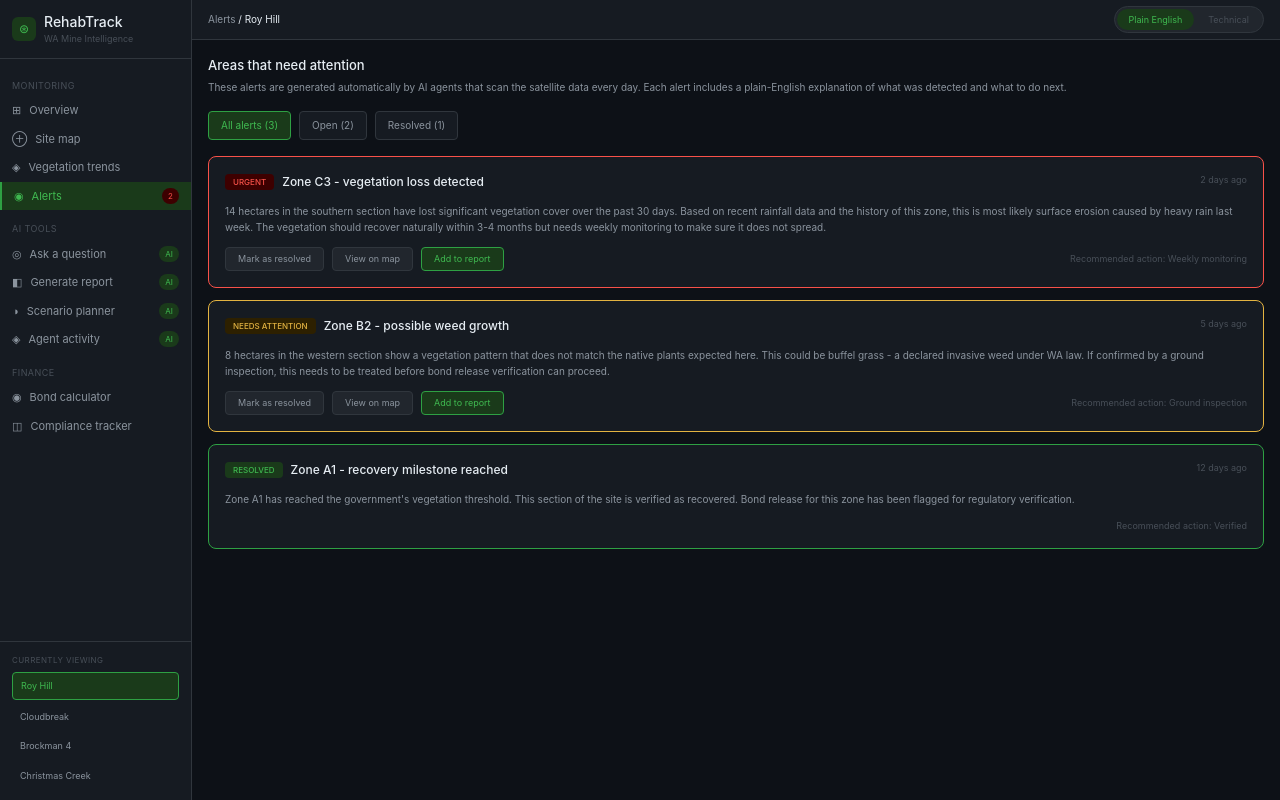
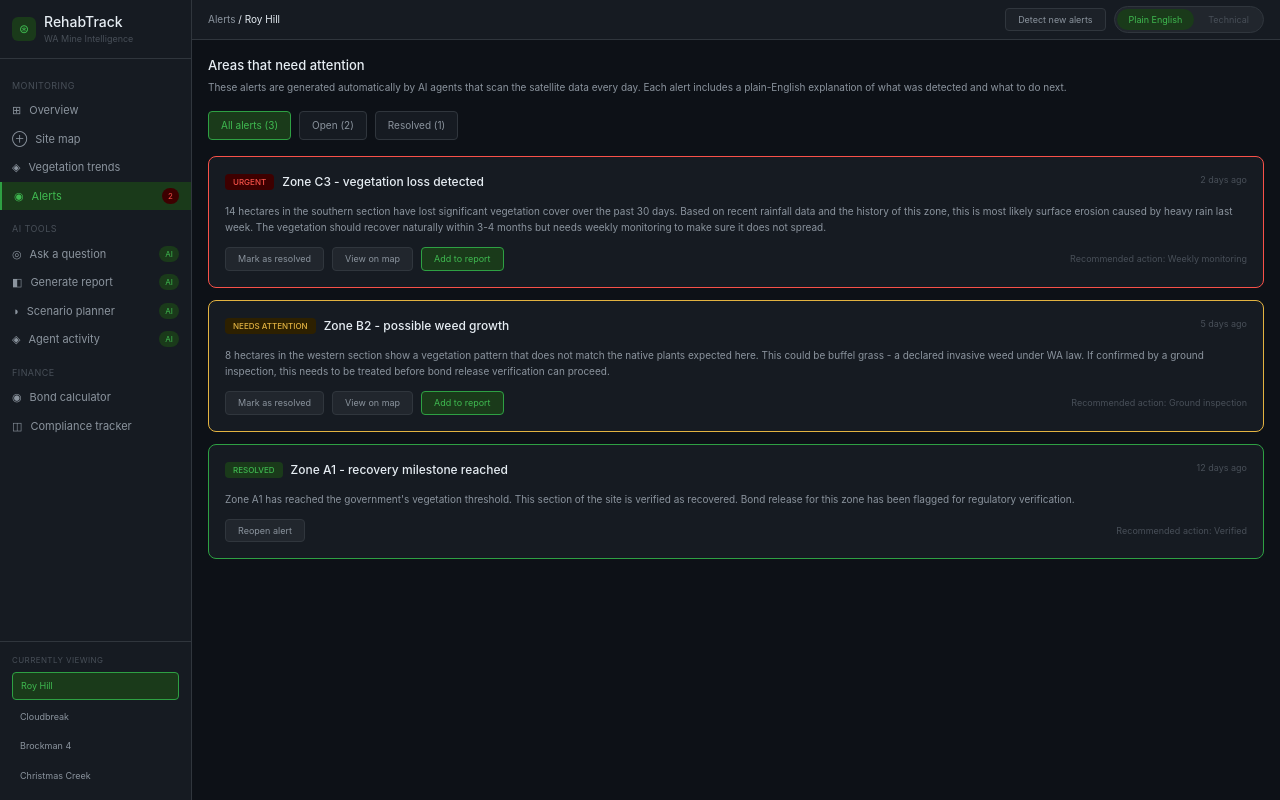
Before and after one commit to Dev4221/rehabtrack, a React (Vite) app: page /alerts in a window 1280 px wide. Built offline with nearby package versions, Linux system fonts and the light colour scheme.

Commit message:
Alerts - detect new alerts, unmark resolved, view on map, add to report all working

```diff
--- a/src/pages/Alerts.jsx
+++ b/src/pages/Alerts.jsx
@@ -1,4 +1,5 @@
 import { useState } from 'react'
+import { useNavigate } from 'react-router-dom'
 import { useSite } from '../SiteContext'
 
 const allAlerts = {
@@ -19,8 +20,7 @@ const allAlerts = {
     },
     {
       id: 3, severity: 'resolved', zone: 'Zone A1',
-      title: 'Zone A1 - recovery milestone reached',
-      area: '420 hectares',
+      title: 'Zone A1 - recovery milestone reached', area: '420 hectares',
       exec: 'Zone A1 has reached the government\'s vegetation threshold. This section of the site is verified as recovered. Bond release for this zone has been flagged for regulatory verification.',
       tech: 'NDVI mean 0.61 sustained above 0.35 threshold for 3 consecutive months. Random Forest: rehabilitating (confidence 96%). Bond milestone confirmed.',
       action: 'Verified', days: '12 days ago', resolved: true,
@@ -29,8 +29,7 @@ const allAlerts = {
   'cloudbreak': [
     {
       id: 1, severity: 'resolved', zone: 'Zone A1',
-      title: 'Zone A1 - recovery milestone reached',
-      area: '520 hectares',
+      title: 'Zone A1 - recovery milestone reached', area: '520 hectares',
       exec: 'Zone A1 has reached the government\'s vegetation threshold and is verified as recovered. Bond release for this zone has been flagged for regulatory verification.',
       tech: 'NDVI mean 0.58 sustained above 0.35 threshold for 4 consecutive months. Random Forest: rehabilitating (confidence 94%). Bond milestone confirmed.',
       action: 'Verified', days: '3 days ago', resolved: true,
@@ -39,8 +38,7 @@ const allAlerts = {
   'brockman': [
     {
       id: 1, severity: 'attention', zone: 'Zone D2',
-      title: 'Zone D2 - recovery rate below target',
-      area: '180 hectares',
+      title: 'Zone D2 - recovery rate below target', area: '180 hectares',
       exec: '180 hectares in the eastern section are recovering at less than half the required annual rate. At this pace, the bond release target for this zone will be missed by 18 months. A targeted replanting programme is recommended before the next wet season.',
       tech: 'NDVI velocity: +2.1%/yr vs 6% regulatory target. Linear regression R2=0.89. Projected milestone: Q3 2031 vs target Q1 2029.',
       action: 'Replanting programme', days: '1 week ago', resolved: false,
@@ -49,24 +47,21 @@ const allAlerts = {
   'christmas-creek': [
     {
       id: 1, severity: 'urgent', zone: 'Zone E1',
-      title: 'Zone E1 - critical vegetation loss',
-      area: '240 hectares',
+      title: 'Zone E1 - critical vegetation loss', area: '240 hectares',
       exec: '240 hectares in the northern section have shown almost no vegetation recovery since 2022. At the current rate, this zone will not meet the government\'s threshold until 2035 at the earliest - 5 years past the bond release target. Urgent intervention is required.',
       tech: 'NDVI mean 0.08 - well below 0.15 early regrowth threshold. Annual velocity: +1.2%/yr. Projected milestone: 2035+. Z-score vs site average: -3.4.',
       action: 'Urgent intervention', days: '2 days ago', resolved: false,
     },
     {
       id: 2, severity: 'urgent', zone: 'Zone E3',
-      title: 'Zone E3 - erosion spreading',
-      area: '95 hectares',
+      title: 'Zone E3 - erosion spreading', area: '95 hectares',
       exec: 'Erosion from last month\'s heavy rainfall is spreading beyond the original affected area. 95 hectares now show bare soil where vegetation had begun to establish. Without intervention this could set the site back 2-3 years.',
       tech: 'NDVI dropped from 0.22 to 0.09 over 45 days. Spatial spread: 40ha to 95ha. Z-score: -3.1. Erosion pattern consistent with rill formation on waste dump slopes.',
       action: 'Erosion control works', days: '4 days ago', resolved: false,
     },
     {
       id: 3, severity: 'attention', zone: 'Zone F2',
-      title: 'Zone F2 - weed encroachment',
-      area: '62 hectares',
+      title: 'Zone F2 - weed encroachment', area: '62 hectares',
       exec: '62 hectares show signs of buffel grass spreading from the unsealed haul road boundary. This is a reportable event under the Mine Closure Plan and must be treated before any bond release verification can proceed.',
       tech: 'Spectral anomaly: Band ratio 0.71 vs 0.52 native baseline. Cenchrus ciliaris spectral match 83%. Reportable under MCP s.4.2. Treatment required prior to verification.',
       action: 'Weed treatment', days: '6 days ago', resolved: false,
@@ -80,15 +75,56 @@ const severityStyles = {
   resolved: { border: 'border-[#2ea043]', badge: 'bg-[#1a3a1a] text-[#3fb950]', label: 'RESOLVED' },
 }
 
+const newAlertTemplates = {
+  'roy-hill': {
+    id: 99, severity: 'attention', zone: 'Zone B3',
+    title: 'Zone B3 - unusual spectral pattern detected', area: '12 hectares',
+    exec: '12 hectares in Zone B3 show a new vegetation pattern detected in today\'s satellite pass. The AI agents have flagged this for review - it may be early-stage weed encroachment or an artefact from recent rainfall. A ground check is recommended within the next 2 weeks.',
+    tech: 'Band 4/Band 8 ratio anomaly detected: 0.68 vs 0.51 baseline. Z-score: -1.9. Confidence: 64%. Possible early Cenchrus ciliaris. Recommend ground validation.',
+    action: 'Ground check', days: 'Just now', resolved: false,
+  },
+  'cloudbreak': {
+    id: 99, severity: 'attention', zone: 'Zone C1',
+    title: 'Zone C1 - vegetation density drop detected', area: '22 hectares',
+    exec: '22 hectares in Zone C1 show a slight reduction in vegetation density compared to last month. This is within the normal seasonal range but warrants monitoring over the next two satellite passes to confirm it is not an early erosion signal.',
+    tech: 'NDVI delta: -0.04 over 30 days. Z-score: -1.6. Within 2-sigma seasonal range. Flagged for trend monitoring. Next pass: 5 days.',
+    action: 'Monitor next pass', days: 'Just now', resolved: false,
+  },
+  'brockman': {
+    id: 99, severity: 'urgent', zone: 'Zone D2',
+    title: 'Zone D2 - recovery rate declining further', area: '180 hectares',
+    exec: 'The latest satellite pass shows Zone D2\'s recovery rate has dropped from +2.1% to +1.8% per year. The replanting programme does not appear to be taking hold. Immediate review of the programme is recommended before the next wet season.',
+    tech: 'NDVI velocity regression updated: +1.8%/yr (prev +2.1%/yr). Replanting survival rate estimated at 34%. Projected milestone now Q2 2032. Immediate intervention review required.',
+    action: 'Programme review', days: 'Just now', resolved: false,
+  },
+  'christmas-creek': {
+    id: 99, severity: 'urgent', zone: 'Zone G1',
+    title: 'Zone G1 - new erosion event detected', area: '38 hectares',
+    exec: '38 hectares in Zone G1 show fresh erosion damage from last week\'s rainfall event. This is a new affected area that has not been flagged before. Given the site\'s existing problems, this additional setback makes the 2030 bond release target even less likely without significant intervention.',
+    tech: 'NDVI dropped from 0.19 to 0.07 over 14 days. Z-score: -3.8. Rill erosion pattern confirmed. New affected area - not previously in alert system. Immediate site inspection required.',
+    action: 'Emergency inspection', days: 'Just now', resolved: false,
+  },
+}
+
 export default function Alerts() {
   const { selectedSite } = useSite()
+  const navigate = useNavigate()
   const [view, setView] = useState('executive')
   const [filter, setFilter] = useState('all')
   const [resolvedIds, setResolvedIds] = useState([])
+  const [unresolvedIds, setUnresolvedIds] = useState([])
+  const [hasNewAlert, setHasNewAlert] = useState(false)
+  const [addedToReport, setAddedToReport] = useState([])
+  const [detecting, setDetecting] = useState(false)
 
-  const siteAlerts = (allAlerts[selectedSite.id] || []).map(a => ({
+  const baseAlerts = allAlerts[selectedSite.id] || []
+  const newAlert = hasNewAlert ? [newAlertTemplates[selectedSite.id]] : []
+
+  const siteAlerts = [...baseAlerts, ...newAlert].map(a => ({
     ...a,
-    resolved: a.resolved || resolvedIds.includes(`${selectedSite.id}-${a.id}`),
+    resolved: unresolvedIds.includes(`${selectedSite.id}-${a.id}`)
+      ? false
+      : (a.resolved || resolvedIds.includes(`${selectedSite.id}-${a.id}`)),
   }))
 
   const filtered = siteAlerts.filter(a => {
@@ -99,7 +135,27 @@ export default function Alerts() {
 
   const markResolved = (id) => {
     setResolvedIds(prev => [...prev, `${selectedSite.id}-${id}`])
+    setUnresolvedIds(prev => prev.filter(x => x !== `${selectedSite.id}-${id}`))
   }
+
+  const unmarkResolved = (id) => {
+    setUnresolvedIds(prev => [...prev, `${selectedSite.id}-${id}`])
+    setResolvedIds(prev => prev.filter(x => x !== `${selectedSite.id}-${id}`))
+  }
+
+  const addToReport = (id) => {
+    setAddedToReport(prev => [...prev, `${selectedSite.id}-${id}`])
+  }
+
+  const detectNewAlerts = () => {
+    setDetecting(true)
+    setTimeout(() => {
+      setHasNewAlert(true)
+      setDetecting(false)
+    }, 2500)
+  }
+
+  const isAddedToReport = (id) => addedToReport.includes(`${selectedSite.id}-${id}`)
 
   return (
     <div className="flex flex-col h-full">
@@ -109,6 +165,19 @@ export default function Alerts() {
           Alerts <span className="text-[#e6edf3]">/ {selectedSite.name}</span>
         </div>
         <div className="flex items-center gap-2">
+          <button
+            onClick={detectNewAlerts}
+            disabled={detecting || hasNewAlert}
+            className={`px-3 py-1 rounded text-[9px] border transition-colors ${
+              detecting
+                ? 'bg-[#1c2128] border-[#30363d] text-[#484f58]'
+                : hasNewAlert
+                ? 'bg-[#1c2128] border-[#30363d] text-[#484f58] cursor-not-allowed'
+                : 'bg-[#1c2128] border-[#30363d] text-[#8b949e] hover:text-[#e6edf3]'
+            }`}
+          >
+            {detecting ? 'Scanning satellite...' : hasNewAlert ? 'Scan complete' : 'Detect new alerts'}
+          </button>
           <div className="bg-[#21262d] border border-[#30363d] rounded-full p-0.5 flex gap-0.5">
             <button onClick={() => setView('executive')} className={`px-3 py-1 rounded-full text-[9px] transition-colors ${view === 'executive' ? 'bg-[#1a3a1a] text-[#3fb950]' : 'text-[#484f58]'}`}>Plain English</button>
             <button onClick={() => setView('technical')} className={`px-3 py-1 rounded-full text-[9px] transition-colors ${view === 'technical' ? 'bg-[#1a3a1a] text-[#3fb950]' : 'text-[#484f58]'}`}>Technical</button>
@@ -152,37 +221,78 @@ export default function Alerts() {
 
         <div className="flex flex-col gap-3">
           {filtered.map(alert => {
-            const style = severityStyles[alert.severity]
+            const style = severityStyles[alert.resolved ? 'resolved' : alert.severity]
+            const reportKey = `${selectedSite.id}-${alert.id}`
             return (
-              <div key={alert.id} className={`bg-[#161b22] border rounded-lg p-4 ${style.border}`}>
+              <div key={alert.id} className={`bg-[#161b22] border rounded-lg p-4 ${style.border} ${alert.id === 99 ? 'ring-1 ring-[#2ea043]' : ''}`}>
                 <div className="flex items-start justify-between mb-3">
                   <div className="flex items-center gap-2">
-                    <span className={`text-[8px] px-2 py-0.5 rounded font-medium ${style.badge}`}>{style.label}</span>
+                    <span className={`text-[8px] px-2 py-0.5 rounded font-medium ${style.badge}`}>
+                      {alert.resolved ? 'RESOLVED' : style.label}
+                    </span>
+                    {alert.id === 99 && (
+                      <span className="text-[8px] px-2 py-0.5 rounded bg-[#0d2a4a] text-[#58a6ff]">NEW</span>
+                    )}
                     <div className="text-[12px] font-medium text-[#e6edf3]">{alert.title}</div>
                   </div>
                   <div className="text-[9px] text-[#484f58] flex-shrink-0 ml-4">{alert.days}</div>
                 </div>
+
                 <div className="text-[10px] text-[#8b949e] leading-relaxed mb-3">
                   {view === 'executive' ? alert.exec : alert.tech}
                 </div>
+
                 <div className="flex items-center justify-between">
-                  <div className="flex gap-2">
-                    {!alert.resolved && (
+                  <div className="flex gap-2 flex-wrap">
+                    {!alert.resolved ? (
                       <>
-                        <button onClick={() => markResolved(alert.id)} className="bg-[#21262d] border border-[#30363d] rounded px-3 py-1 text-[9px] text-[#8b949e] hover:text-[#e6edf3] transition-colors">
+                        <button
+                          onClick={() => markResolved(alert.id)}
+                          className="bg-[#21262d] border border-[#30363d] rounded px-3 py-1 text-[9px] text-[#8b949e] hover:text-[#3fb950] hover:border-[#2ea043] transition-colors"
+                        >
                           Mark as resolved
                         </button>
-                        <button className="bg-[#21262d] border border-[#30363d] rounded px-3 py-1 text-[9px] text-[#8b949e] hover:text-[#e6edf3] transition-colors">
+                        <button
+                          onClick={() => navigate('/map')}
+                          className="bg-[#21262d] border border-[#30363d] rounded px-3 py-1 text-[9px] text-[#8b949e] hover:text-[#58a6ff] hover:border-[#1f6feb] transition-colors"
+                        >
                           View on map
                         </button>
-                        <button className="bg-[#1a3a1a] border border-[#2ea043] rounded px-3 py-1 text-[9px] text-[#3fb950]">
-                          Add to report
+                        <button
+                          onClick={() => addToReport(alert.id)}
+                          disabled={isAddedToReport(reportKey)}
+                          className={`border rounded px-3 py-1 text-[9px] transition-colors ${
+                            isAddedToReport(reportKey)
+                              ? 'bg-[#1a3a1a] border-[#2ea043] text-[#3fb950] cursor-not-allowed'
+                              : 'bg-[#1a3a1a] border-[#2ea043] text-[#3fb950] hover:bg-[#1f4d1f]'
+                          }`}
+                        >
+                          {isAddedToReport(reportKey) ? 'Added to report' : 'Add to report'}
                         </button>
                       </>
+                    ) : (
+                      <button
+                        onClick={() => unmarkResolved(alert.id)}
+                        className="bg-[#21262d] border border-[#30363d] rounded px-3 py-1 text-[9px] text-[#8b949e] hover:text-[#e3b341] hover:border-[#d29922] transition-colors"
+                      >
+                        Reopen alert
+                      </button>
                     )}
                   </div>
                   <div className="text-[9px] text-[#484f58]">Recommended action: {alert.action}</div>
                 </div>
+
+                {isAddedToReport(reportKey) && (
+                  <div className="mt-2 pt-2 border-t border-[#30363d] flex items-center justify-between">
+                    <div className="text-[8px] text-[#3fb950]">Added to next report</div>
+                    <button
+                      onClick={() => navigate('/report')}
+                      className="text-[8px] text-[#58a6ff] hover:text-[#e6edf3] transition-colors"
+                    >
+                      Go to Generate report
+                    </button>
+                  </div>
+                )}
               </div>
             )
           })}
```
